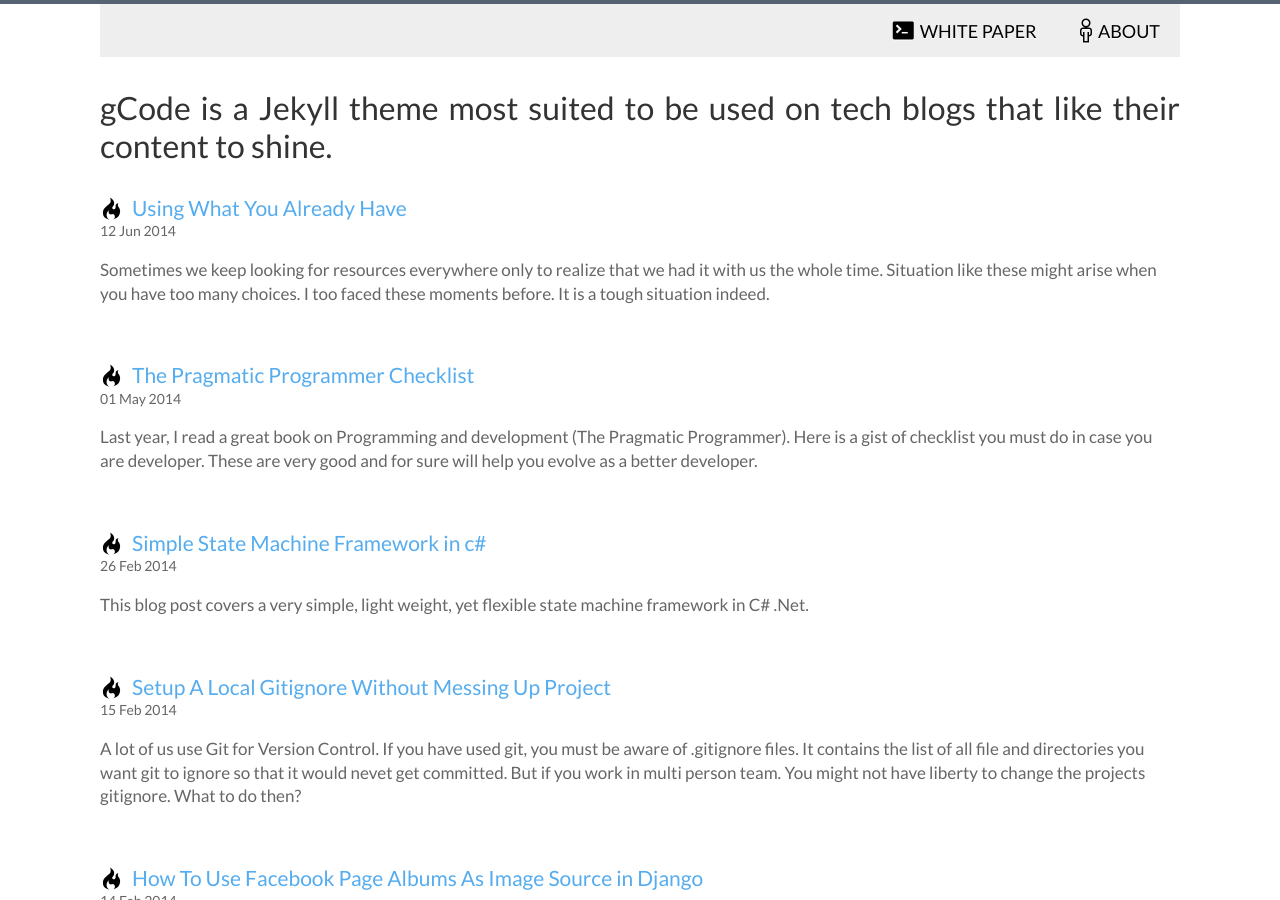
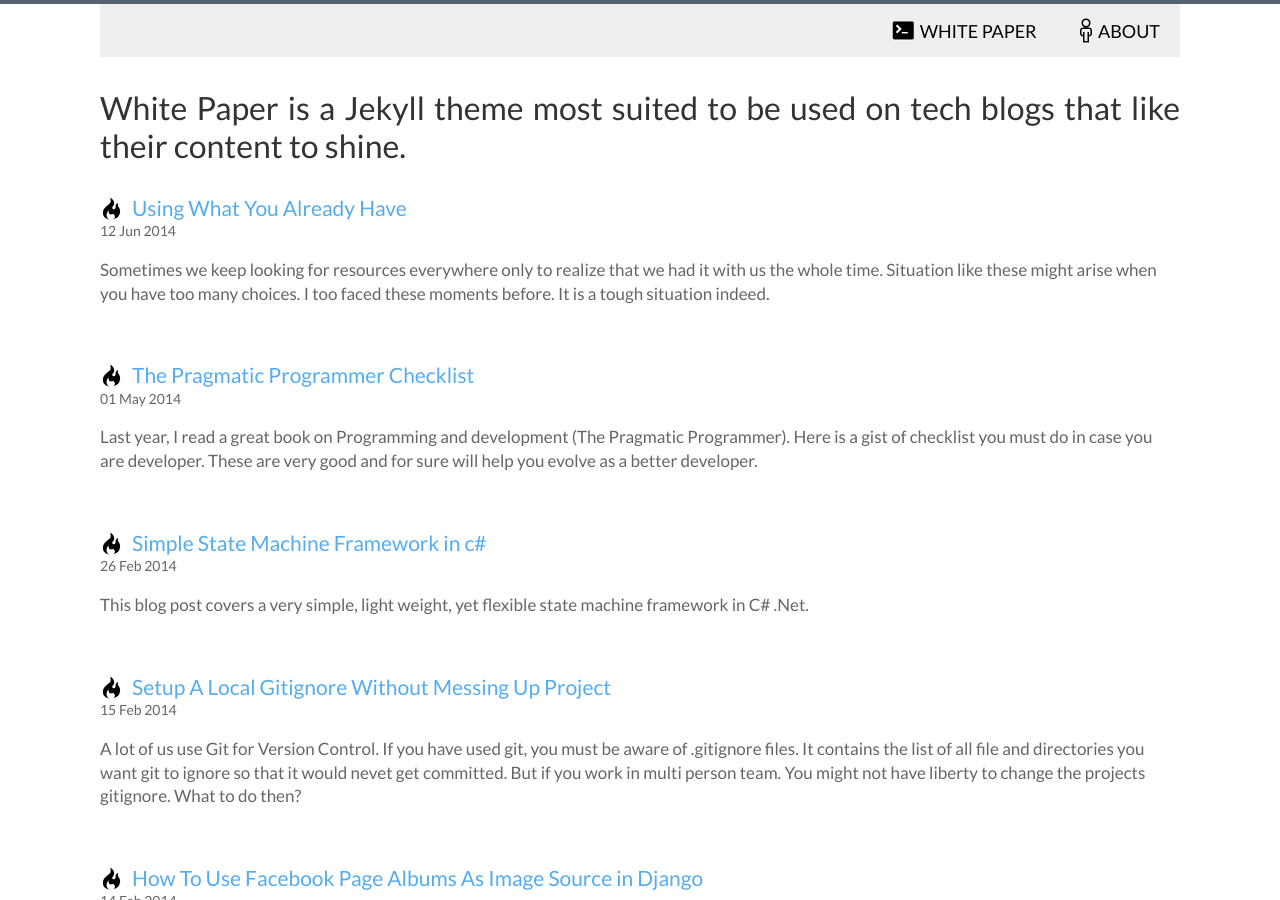
Before and after one commit to theicfire/vimsheet, a Jekyll site: the page built from index.html, in a window 1280 px wide and 900 px high. Built offline with Jekyll 4.4.1, drawn with Linux system fonts in a browser that asks for light colours; Markdown is read by kramdown in place of the engine named in the settings; the list of posts is cut into pages by our own code.

Commit message:
change intro

```diff
--- a/_config.yml
+++ b/_config.yml
@@ -4,7 +4,7 @@
 url: http://vinitkumar.me/white-paper
 paginate: 8
 description:     Jekyll theme for Programmers
-intro: gCode is a Jekyll theme most suited to be used on tech blogs that like their content to shine.
+intro: White Paper is a Jekyll theme most suited to be used on tech blogs that like their content to shine.
 logo:             logo.png
 disqus_shortname:
 # url: http://gotchacode.com
```
